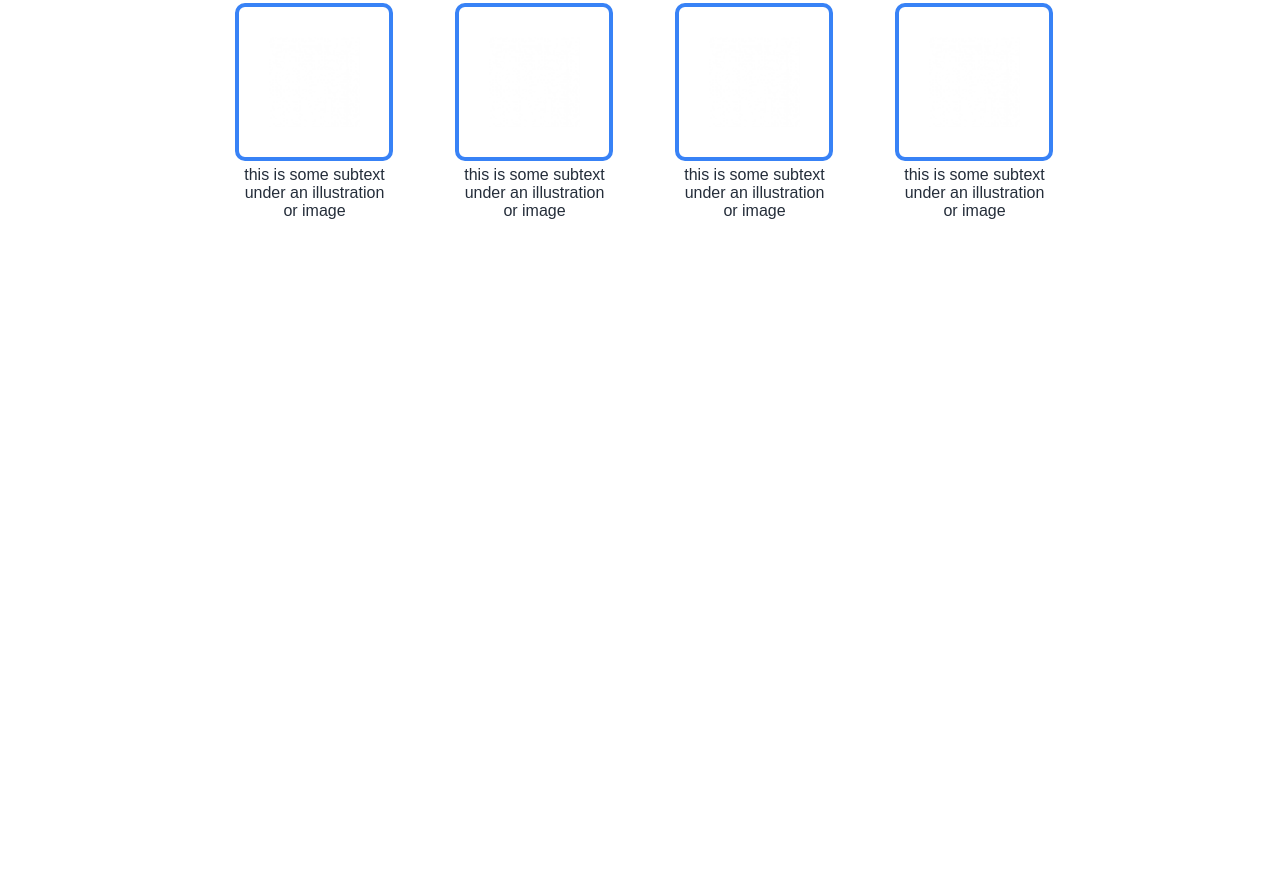
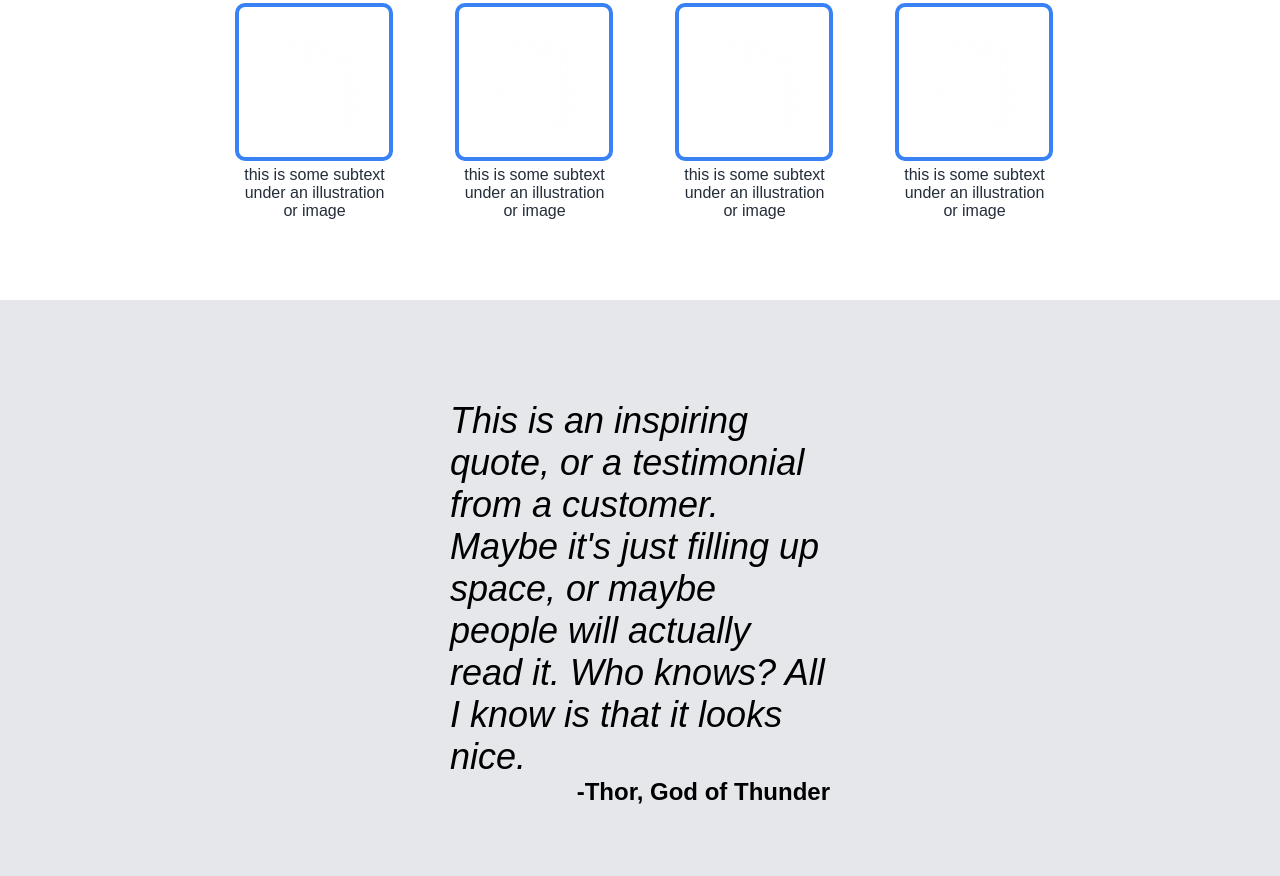
Before and after one commit to DanielT94/landing-page, a plain HTML site: page index.html in a window 1280 px wide. Shown: the part 1051-1927 px from the top of the page. Before the commit the page ends 1351 px from the top, so only its background shows below. Drawn offline with Linux system fonts and the light colour scheme.

Commit message:
Added Quote section

```diff
--- a/index.html
+++ b/index.html
@@ -60,6 +60,11 @@
         </div>
     </div>
 
+    <div class="quote">
+        <div class="quote-text">This is an inspiring quote, or a testimonial from a customer. Maybe it's just filling up space, or maybe people will actually read it. Who knows? All I know is that it looks nice.</div>
+        <div class="author">-Thor, God of Thunder</div>
+    </div>
+
 </body>
 
 </html>
--- a/style.css
+++ b/style.css
@@ -116,3 +116,23 @@ button {
 .info {
     max-width: 150px;
 }
+
+.quote {
+    background-color: #E5E7EB;
+    padding-top: 100px;
+    padding-bottom: 70px;
+    padding-left: 450px;
+    padding-right: 450px;
+}
+
+.quote-text {
+    font-size: 36px;
+    font-style: italic;
+    font-weight:100;
+}
+
+.author {
+    text-align: right;
+    font-weight: 800;
+    font-size: 24px;
+}
```
